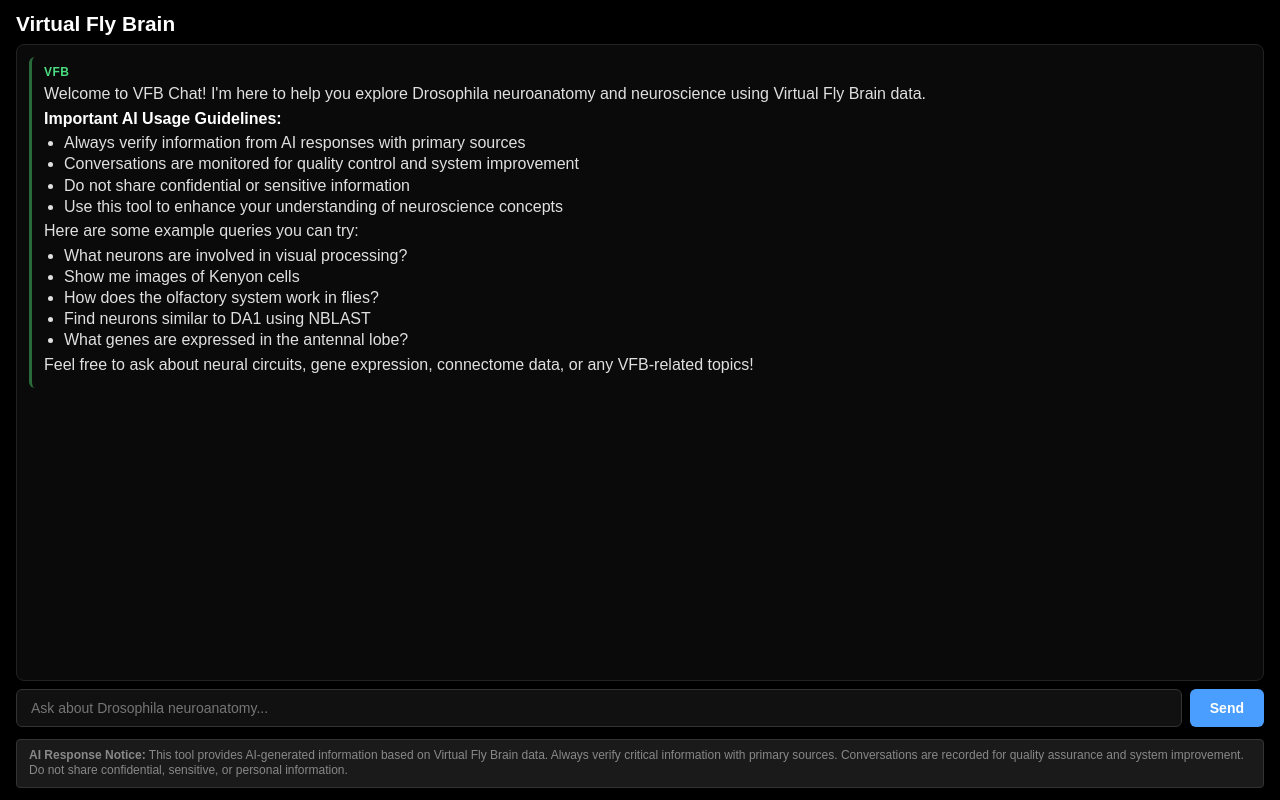
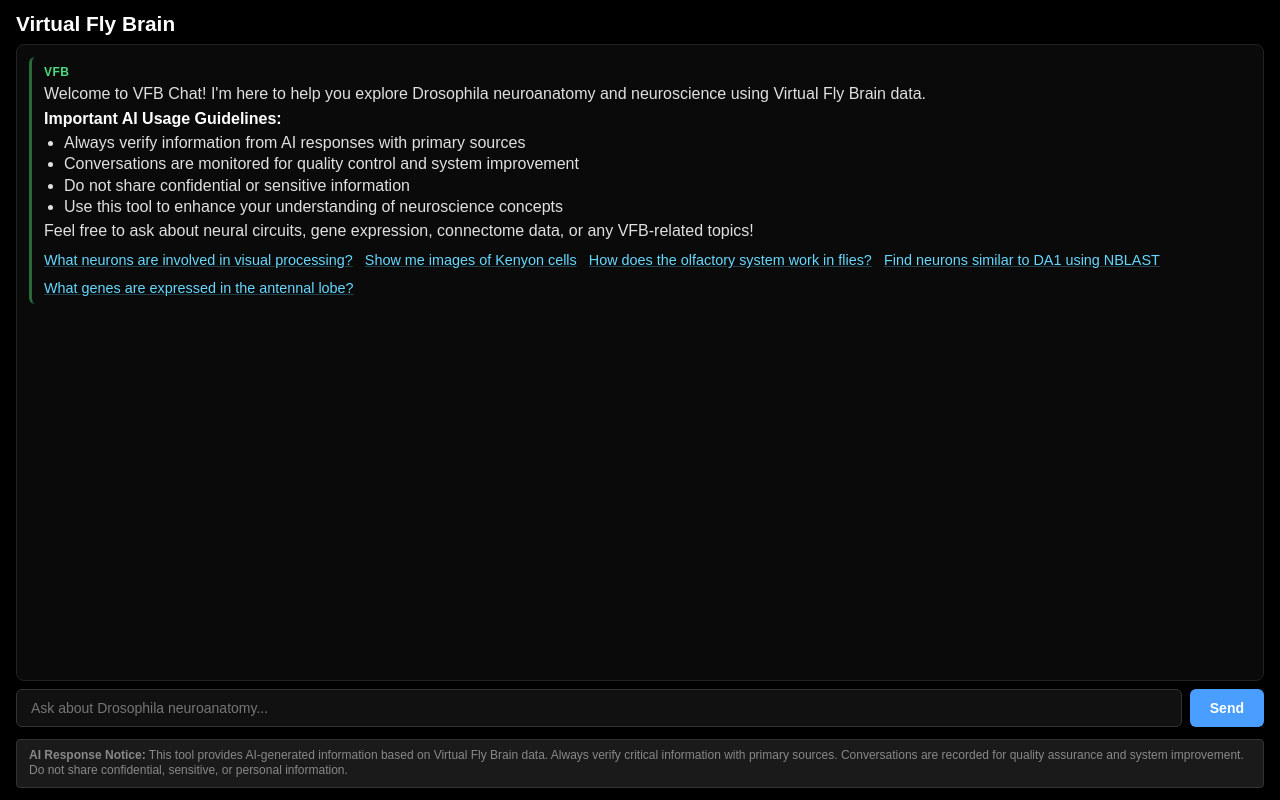
Before and after one commit to Robbie1977/VFBchat, a Next.js app: page / in a window 1280 px wide. Built offline with nearby package versions, Linux system fonts and the light colour scheme.

Commit message:
Add suggested questions extraction and rendering to chat interface

```diff
--- a/app/page.js
+++ b/app/page.js
@@ -64,12 +64,13 @@
     }
   }, [])
 
-  const handleSend = async () => {
-    if (!input.trim()) return
+  const handleSend = async (messageText = null) => {
+    const textToSend = messageText || input
+    if (!textToSend.trim()) return
 
-    const userMessage = { role: 'user', content: input }
+    const userMessage = { role: 'user', content: textToSend }
     setMessages(prev => [...prev, userMessage])
-    setInput('')
+    if (!messageText) setInput('')
     setIsThinking(true)
     setThinkingMessage('Thinking')
 
@@ -133,6 +134,117 @@
     if (role === 'assistant') return 'VFB'
     if (role === 'reasoning') return 'VFB'
     return role
+  }
+
+  // Extract suggested questions from the end of assistant messages
+  const extractSuggestedQuestions = (content) => {
+    // Common intro phrases that indicate follow-up suggestions
+    const introPatterns = [
+      'What would you like',
+      'What do you want to',
+      'Would you like',
+      'Would you like me to',
+      'If you\'d like',
+      'If you\'re interested',
+      'Feel free to ask',
+      'You could also ask',
+      'You might want to',
+      'Try asking',
+      'Some follow-up questions',
+      'Further questions',
+      'Next steps',
+      'Here are',
+      'You can also',
+      'Other questions',
+      'Additional queries',
+      'want to explore'
+    ]
+
+    // Look for a bulleted/numbered list in the last 3 paragraphs
+    const paragraphs = content.split('\n\n')
+
+    for (let i = Math.max(0, paragraphs.length - 3); i < paragraphs.length; i++) {
+      const para = paragraphs[i]
+
+      // Check if this paragraph starts with an intro phrase
+      const hasIntro = introPatterns.some(phrase =>
+        para.toLowerCase().includes(phrase.toLowerCase())
+      )
+
+      if (hasIntro || i === paragraphs.length - 1) {
+        // Extract list items (bullet points, dashes, or numbered)
+        const listItems = para
+          .split('\n')
+          .filter(line => {
+            const trimmed = line.trim()
+            // Match lines starting with -, •, *, or numbers followed by dot
+            return /^[-•*]\s+|^\d+\.\s+|^\d+\)\s+/.test(trimmed)
+          })
+          .map(line => {
+            // Remove bullet/number prefix
+            const cleaned = line
+              .replace(/^[-•*]\s+/, '')
+              .replace(/^\d+[.)]\s+/, '')
+              .trim()
+            return cleaned
+          })
+          .filter(item => {
+            // Filter out empty items and obviously non-question content
+            return item.length > 5 &&
+                   !item.includes('http') &&
+                   !item.includes('[') && // Avoid markdown-heavy lines
+                   item.length < 200 // Avoid extremely long items
+          })
+
+        if (listItems.length >= 2) {
+          return listItems.slice(0, 5) // Limit to 5 suggestions
+        }
+      }
+    }
+
+    return []
+  }
+
+  // Remove suggested questions from content for display
+  const removeSuggestedQuestions = (content) => {
+    const introPatterns = [
+      'What would you like',
+      'What do you want to',
+      'Would you like',
+      'Would you like me to',
+      'If you\'d like',
+      'If you\'re interested',
+      'Feel free to ask',
+      'You could also ask',
+      'You might want to',
+      'Try asking',
+      'Some follow-up questions',
+      'Further questions',
+      'Next steps',
+      'Here are',
+      'You can also',
+      'Other questions',
+      'Additional queries',
+      'want to explore'
+    ]
+
+    // Remove the last section that contains intro phrase + list
+    const sections = content.split('\n\n')
+
+    for (let i = sections.length - 1; i >= Math.max(0, sections.length - 3); i--) {
+      const section = sections[i]
+      const hasIntro = introPatterns.some(phrase =>
+        section.toLowerCase().includes(phrase.toLowerCase())
+      )
+      const hasListItems = /^[-•*]\s+|^\d+[.)]\s+/m.test(section)
+
+      if (hasIntro && hasListItems) {
+        sections.splice(i, 1)
+        break
+      }
+    }
+
+    return sections.join('\n\n').trim()
   }
 
   // Custom renderers for react-markdown
@@ -269,7 +381,11 @@
         borderRadius: '8px',
         minHeight: 0
       }}>
-        {messages.map((msg, idx) => (
+        {messages.map((msg, idx) => {
+          const suggestedQuestions = msg.role === 'assistant' ? extractSuggestedQuestions(msg.content) : []
+          const displayContent = msg.role === 'assistant' && suggestedQuestions.length > 0 ? removeSuggestedQuestions(msg.content) : msg.content
+
+          return (
             <div key={idx} style={{
               marginBottom: '12px',
               padding: '8px 12px',
@@ -292,9 +408,48 @@
                 style={msg.role === 'reasoning' ? { fontSize: '0.85em', fontStyle: 'italic', color: '#999' } : {}}
               >
                 <ReactMarkdown components={markdownComponents}>
-                {msg.content}
+                  {displayContent}
                 </ReactMarkdown>
               </div>
+
+              {/* Suggested questions as clickable links */}
+              {suggestedQuestions.length > 0 && (
+                <div style={{ marginTop: '12px', display: 'flex', flexWrap: 'wrap', gap: '12px' }}>
+                  {suggestedQuestions.map((question, qIdx) => {
+                    const shareUrl = `https://chat.virtualflybrain.org?query=${encodeURIComponent(question)}`
+                    return (
+                      <a
+                        key={qIdx}
+                        href={shareUrl}
+                        onClick={(e) => {
+                          e.preventDefault()
+                          handleSend(question)
+                        }}
+                        style={{
+                          color: '#66d9ff',
+                          textDecoration: 'underline',
+                          textDecorationColor: '#66d9ff40',
+                          cursor: 'pointer',
+                          fontSize: '0.9em',
+                          transition: 'all 0.2s'
+                        }}
+                        onMouseEnter={(e) => {
+                          e.target.style.color = '#99e5ff'
+                          e.target.style.textDecorationColor = '#99e5ff'
+                        }}
+                        onMouseLeave={(e) => {
+                          e.target.style.color = '#66d9ff'
+                          e.target.style.textDecorationColor = '#66d9ff40'
+                        }}
+                        title={shareUrl}
+                      >
+                        {question}
+                      </a>
+                    )
+                  })}
+                </div>
+              )}
+
               {/* Image gallery from API images field */}
               {msg.images && msg.images.length > 0 && (
                 <div style={{ marginTop: '8px', display: 'flex', flexWrap: 'wrap', gap: '6px' }}>
@@ -318,7 +473,8 @@
                 </div>
               )}
             </div>
-        ))}
+          )
+        })}
         {isThinking && (
           <div style={{
             marginBottom: '12px',
```
Lines whose indentation alone changed are shown as unchanged.
